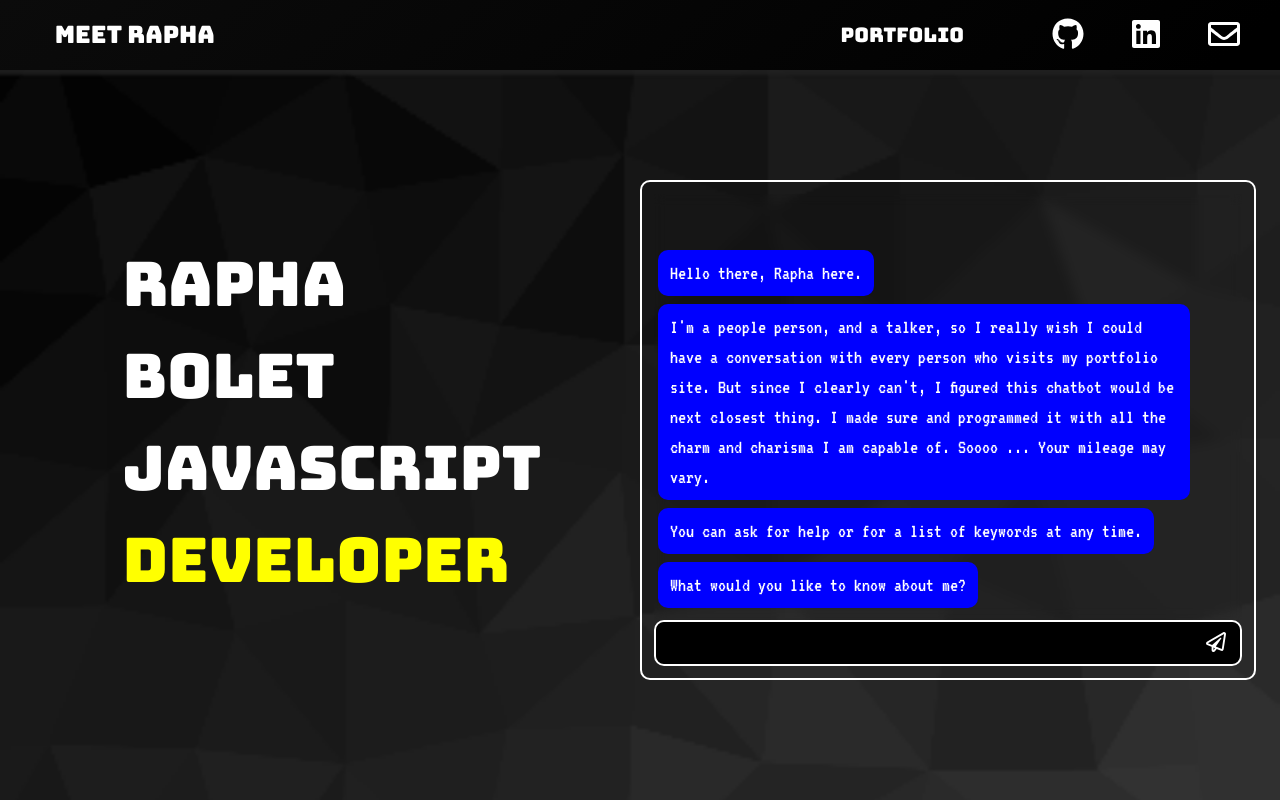
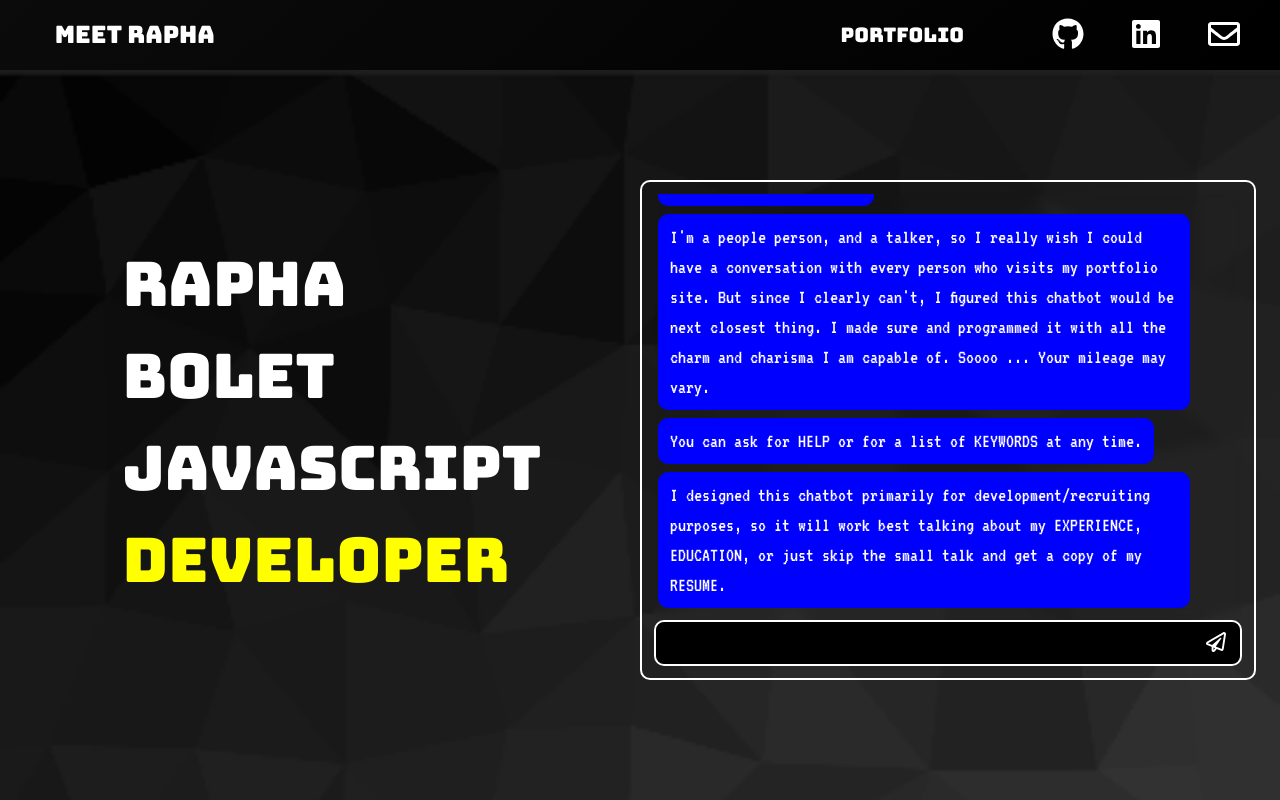
Before and after one commit to rbolet/v2_portfolio, a Next.js app: page / in a window 1280 px wide. Built offline with nearby package versions, Linux system fonts and the light colour scheme.

Commit message:
tweak to intro phrase

```diff
--- a/src/Home/components/chatbot/keywords.js
+++ b/src/Home/components/chatbot/keywords.js
@@ -20,6 +20,7 @@ export const KEYWORDS = {
   development: "webOrMobile",
   project: "webOrMobile",
   projects: "webOrMobile",
+  portfolio: "webOrMobile",
   "gm-screen": "gmScreen",
   gm: "gmScreen",
   memory: "matchGame",
@@ -150,8 +151,8 @@ export const RESPONSES = {
     phrases: [
       "Hello there, Rapha here.",
       "I'm a people person, and a talker, so I really wish I could have a conversation with every person who visits my portfolio site. But since I clearly can't, I figured this chatbot would be next closest thing. I made sure and programmed it with all the charm and charisma I am capable of. Soooo ... Your mileage may vary.",
-      "You can ask for help or for a list of keywords at any time.",
-      "What would you like to know about me?",
+      "You can ask for HELP or for a list of KEYWORDS at any time.",
+      "I designed this chatbot primarily for development/recruiting purposes, so it will work best talking about my EXPERIENCE, EDUCATION, or just skip the small talk and get a copy of my RESUME.",
     ],
     respond() {
       return this.phrases;
```
